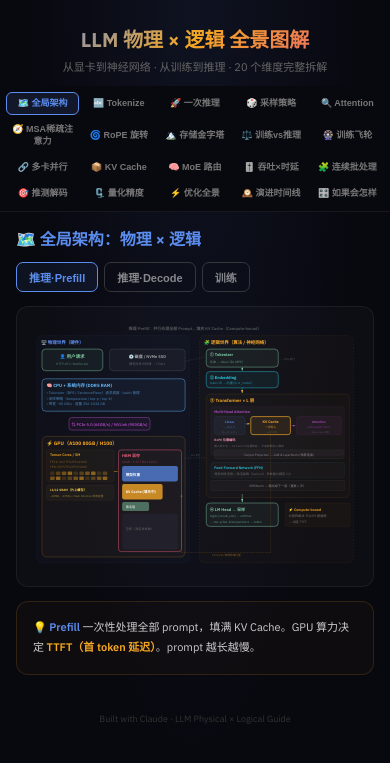
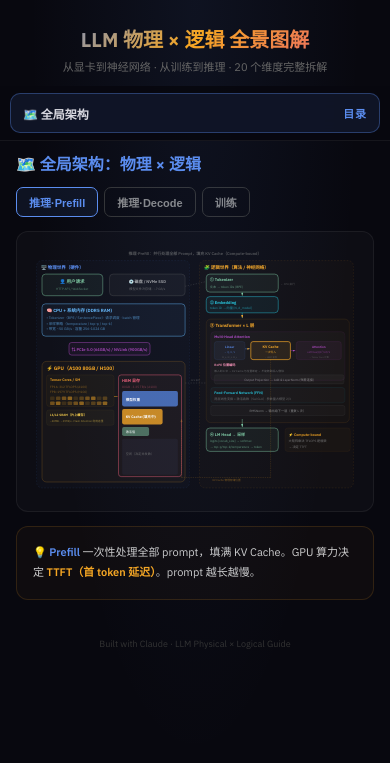
Before and after one commit to Kidlovec/kidlovec.github.io, a Jekyll site: the page tools/llm-guide.html, which Jekyll copies as it is, in a window 390 px wide. Shown: the top 763 px of the page. Built offline with Jekyll 4.4.1, drawn with Linux system fonts in a browser that asks for light colours; nearby versions of some CDN libraries.

Commit message:
Collapse mobile LLM guide navigation

```diff
--- a/tools/llm-guide.html
+++ b/tools/llm-guide.html
@@ -2493,7 +2495,13 @@ return <div style={{minHeight:"100vh",background:"#08080f",color:"#d8d8e0",fontF
 <h1 style={{fontSize:20,fontWeight:700,margin:0,background:"linear-gradient(135deg,#5B8DEF,#F5A623,#E85D75)",WebkitBackgroundClip:"text",WebkitTextFillColor:"transparent",position:"relative"}}>LLM 物理 × 逻辑 全景图解</h1>
 <p style={{fontSize:11,color:"#666",marginTop:5,position:"relative"}}>从显卡到神经网络 · 从训练到推理 · 20 个维度完整拆解</p>
 </div>
-<div className="tabs-wrap" style={{position:"sticky",top:0,zIndex:10,background:"#08080f",borderBottom:"1px solid rgba(255,255,255,0.06)",padding:"6px 0",marginBottom:14}}>
+<div className={"tabs-wrap "+(menuOpen?"is-open":"is-closed")} style={{position:"sticky",top:0,zIndex:10,background:"#08080f",borderBottom:"1px solid rgba(255,255,255,0.06)",padding:"6px 0",marginBottom:14}}>
+<div className="tabs-mobile-toggle">
+  <button type="button" onClick={()=>setMenuOpen(o=>!o)} aria-expanded={menuOpen} aria-label={menuOpen?"收起章节目录":"展开章节目录"}>
+    <span className="tabs-mobile-current">{activeTab.icon} {activeTab.label}</span>
+    <span className="tabs-mobile-action">{menuOpen?"收起":"目录"}</span>
+  </button>
+</div>
 <div className="tabs-bar" style={{maxWidth:740,margin:"0 auto",padding:"0 8px",display:"flex",gap:3,overflowX:"auto",WebkitOverflowScrolling:"touch"}}>
 {TABS.map(s=><button key={s.id} className="tab-btn" onClick={()=>go(s.id)} style={{padding:"5px 8px",borderRadius:6,fontSize:10,fontWeight:600,cursor:"pointer",border:sec===s.id?"1.5px solid #5B8DEF":"1.5px solid transparent",background:sec===s.id?"rgba(91,141,239,0.12)":"transparent",color:sec===s.id?"#5B8DEF":"#777",whiteSpace:"nowrap",flexShrink:0}}>{s.icon} {s.label}</button>)}
 </div>
@@ -2533,12 +2541,19 @@ return <div style={{minHeight:"100vh",background:"#08080f",color:"#d8d8e0",fontF
 .tabs-bar{scrollbar-width:thin}
 .tabs-bar::-webkit-scrollbar{height:4px}
 .tabs-bar::-webkit-scrollbar-thumb{background:rgba(91,141,239,0.35);border-radius:2px}
-
-/* mobile: 5×4 grid so all 19 tabs fit one screen */
+.tabs-mobile-toggle{display:none}
+
+/* mobile: collapsed floating chapter menu */
 @media (max-width:768px){
-  .tabs-bar{display:grid !important;grid-template-columns:repeat(5,1fr) !important;gap:3px;overflow:visible !important;padding:0 6px !important}
-  .tab-btn{font-size:9px !important;padding:5px 3px !important;white-space:normal !important;line-height:1.25 !important;text-align:center;flex-shrink:0}
+  .tabs-wrap{padding:7px 10px !important;margin-bottom:10px !important;background:rgba(8,8,15,0.94) !important;backdrop-filter:blur(12px);-webkit-backdrop-filter:blur(12px)}
   .tabs-wrap::after{display:none}
+  .tabs-mobile-toggle{display:block;max-width:740px;margin:0 auto}
+  .tabs-mobile-toggle button{width:100%;min-height:40px;border-radius:10px;border:1px solid rgba(91,141,239,0.35);background:rgba(91,141,239,0.10);color:#d8d8e0;display:flex;align-items:center;justify-content:space-between;gap:10px;padding:0 12px;font-size:12px;font-weight:700;font-family:'IBM Plex Sans','Noto Sans SC',system-ui,sans-serif}
+  .tabs-mobile-current{min-width:0;overflow:hidden;text-overflow:ellipsis;white-space:nowrap;text-align:left}
+  .tabs-mobile-action{flex:none;color:#5B8DEF;font-size:11px;letter-spacing:.08em}
+  .tabs-wrap.is-closed .tabs-bar{display:none !important}
+  .tabs-wrap.is-open .tabs-bar{display:grid !important;grid-template-columns:repeat(4,1fr) !important;gap:4px;max-height:42vh;overflow-y:auto !important;overflow-x:hidden !important;padding:7px 0 1px !important;margin:0 auto !important}
+  .tab-btn{font-size:9px !important;padding:6px 3px !important;white-space:normal !important;line-height:1.22 !important;text-align:center;flex-shrink:0;min-height:36px}
 }
 `}</style>
 
```
Also changed, not shown: other parts of tools/llm-guide.html (+3 -1 lines).
